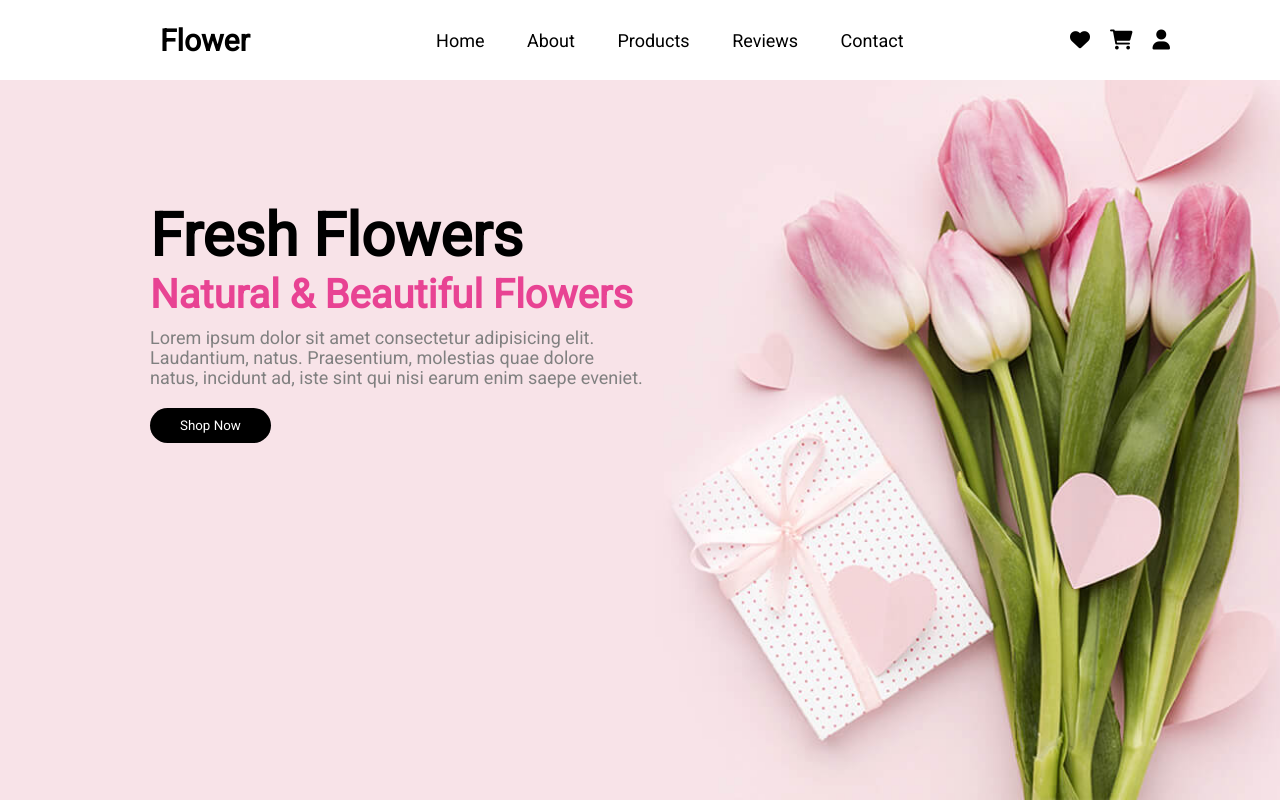
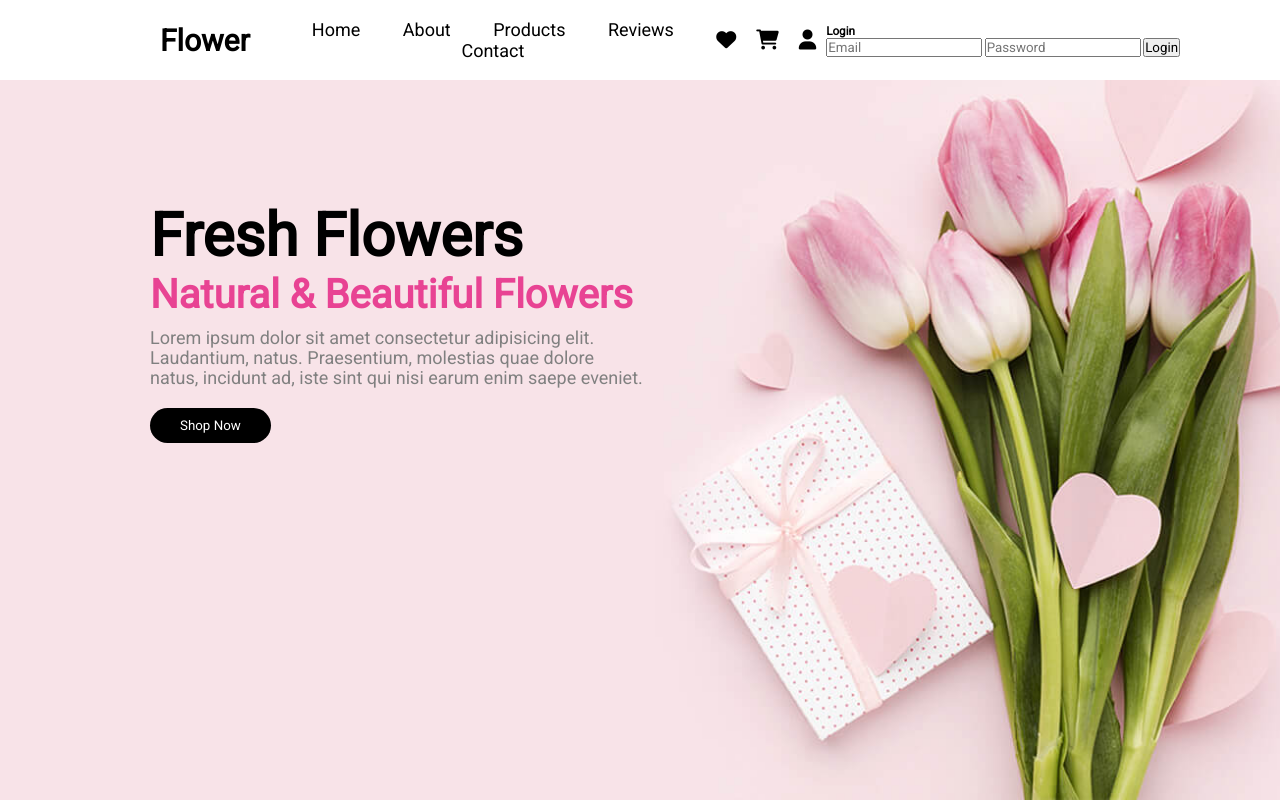
Before and after one commit to vaibhavudande/Flower-Website, a plain HTML site: page index.html in a window 1280 px wide. Shown: the top 802 px of the page. Drawn offline with Linux system fonts and the light colour scheme; a web font is replaced by a local one.

Commit message:
Update index.html

```diff
--- a/index.html
+++ b/index.html
@@ -30,6 +30,12 @@
           <i class="fas fa-heart" id="like"></i>
           <i class="fas fa-shopping-cart" id="cart"></i>
           <i class="fas fa-user" id="profile"></i>
+        </div>
+          <div class="login" id="login">
+          <h3>Login</h3>
+          <input type="email" placeholder="Email">
+          <input type="password" placeholder="Password">
+          <button type="submit">Login</button>
         </div>
       </nav>
 
```
